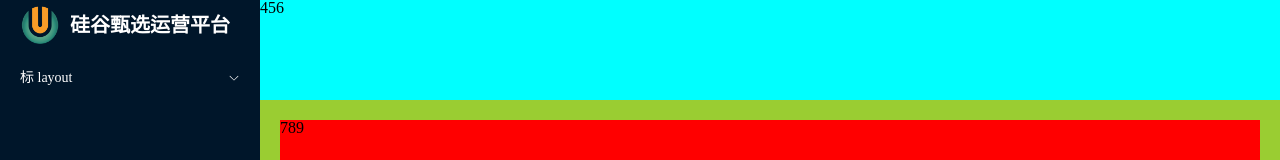
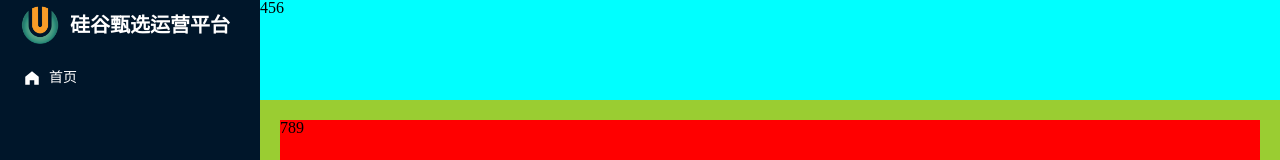
Before and after one commit to yh041122/ggZhenxuan, a Vue app: page / in a window 1280 px wide. Shown: the top 160 px of the page. Built offline with nearby package versions, Linux system fonts and the light colour scheme.

Commit message:
feat: layout-菜单栏图标配置

```diff
--- a/components.d.ts
+++ b/components.d.ts
@@ -12,6 +12,7 @@ declare module 'vue' {
     ElCol: typeof import('element-plus/es')['ElCol']
     ElForm: typeof import('element-plus/es')['ElForm']
     ElFormItem: typeof import('element-plus/es')['ElFormItem']
+    ElIcon: typeof import('element-plus/es')['ElIcon']
     ElInput: typeof import('element-plus/es')['ElInput']
     ElMenu: typeof import('element-plus/es')['ElMenu']
     ElMenuItem: typeof import('element-plus/es')['ElMenuItem']
--- a/src/components/index.ts
+++ b/src/components/index.ts
@@ -1,4 +1,5 @@
 import type { App, Component } from 'vue'
+// 引入全局组件
 import SvgIcon from '@/components/SvgIcon/index.vue'
 import PageNation from '@/components/PageNation/index.vue'
 
@@ -6,9 +7,10 @@ interface GlobalComponents {
   SvgIcon: Component
   PageNation: Component
 }
-
+// 全局组件对象
 const allGlobalComponent: GlobalComponents = { SvgIcon, PageNation }
-
+// 注册element-plus提供图标组件
+import * as ElementPlusIconsVue from '@element-plus/icons-vue'
 export default {
   /**
    * 安装全局组件到 Vue 应用实例的方法。
@@ -21,5 +23,8 @@ export default {
         allGlobalComponent[key as keyof GlobalComponents],
       )
     })
+    for (const [key, component] of Object.entries(ElementPlusIconsVue)) {
+      app.component(key, component)
+    }
   },
 }
--- a/src/layout/menu/index.vue
+++ b/src/layout/menu/index.vue
@@ -14,7 +14,9 @@ defineProps<menuProps>()
     <template v-if="!item.children">
       <el-menu-item v-if="!item.meta!.hidden" :key="item.path">
         <template #title>
-          <span>标&nbsp;</span>
+          <el-icon>
+            <component :is="item.meta!.icon"></component>
+          </el-icon>
           <span>{{ item.meta!.title }}</span>
         </template>
       </el-menu-item>
@@ -23,7 +25,9 @@ defineProps<menuProps>()
     <template v-if="item.children && item.children.length === 1">
       <el-menu-item v-if="!item.children[0].meta!.hidden" :key="item.children[0].path">
         <template #title>
-          <span>标&nbsp;</span>
+          <el-icon>
+            <component :is="item.children[0].meta!.icon"></component>
+          </el-icon>
           <span>{{ item.children[0].meta!.title }}</span>
         </template>
       </el-menu-item>
@@ -32,7 +36,9 @@ defineProps<menuProps>()
     <template v-if="item.children && item.children.length > 1">
       <el-sub-menu v-if="!item.meta!.hidden" :key="item.path">
         <template #title>
-          <span>标&nbsp;</span>
+          <el-icon>
+            <component :is="item.meta!.icon"></component>
+          </el-icon>
           <span>{{ item.meta!.title }}</span>
         </template>
         <!-- 递归组件 -->
--- a/src/router/router.ts
+++ b/src/router/router.ts
@@ -7,6 +7,7 @@ export const routes = [
     meta: {
       title: '登录',
       hidden: true,
+      icon: 'Promotion', //菜单栏左侧图标
     },
   },
   // home首页
@@ -17,6 +18,7 @@ export const routes = [
     meta: {
       title: 'layout',
       hidden: false,
+      icon: 'Avatar',
     },
     children: [
       {
@@ -26,15 +28,7 @@ export const routes = [
         meta: {
           title: '首页',
           hidden: false,
-        },
-      },
-      {
-        path: '/test',
-        name: 'home',
-        component: () => import('@/views/home/index.vue'),
-        meta: {
-          title: '测试',
-          hidden: true,
+          icon: 'HomeFilled',
         },
       },
     ],
@@ -47,6 +41,7 @@ export const routes = [
     meta: {
       title: '404',
       hidden: true,
+      icon: 'DocumentDelete',
     },
   },
   // 任意页面
@@ -57,6 +52,7 @@ export const routes = [
     meta: {
       title: '任意路由',
       hidden: true,
+      icon: 'DataLine',
     },
   },
 ]
```
